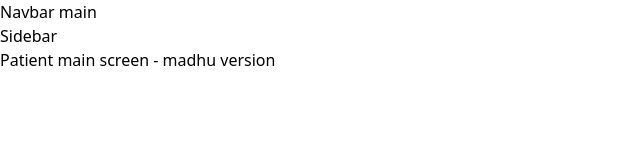
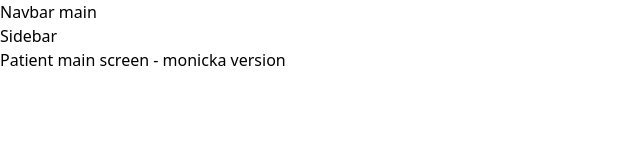
Before and after one commit to monickamagesh/bonceback_frontend, a React (Vite) app: page / in a window 1280 px wide. Shown: the top 160 px of the page, without its empty margins (0-640 px from the left). Built offline with nearby package versions, Linux system fonts and the light colour scheme.

Commit message:
monicka testing

```diff
--- a/src/pages/patient/Patient.jsx
+++ b/src/pages/patient/Patient.jsx
@@ -7,7 +7,7 @@ const Patient = () => {
     <>
       <Navbar />
       <Sidebar />
-      <div>Patient main screen - madhu version</div>
+      <div>Patient main screen - monicka version</div>
     </>
   );
 };
```
